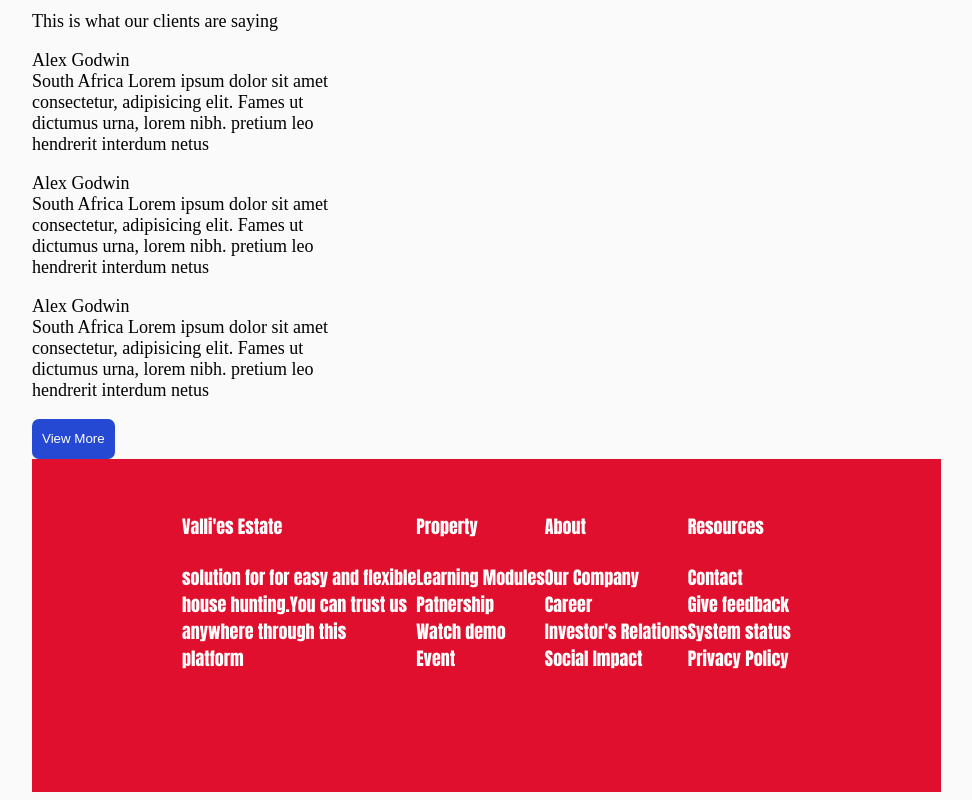
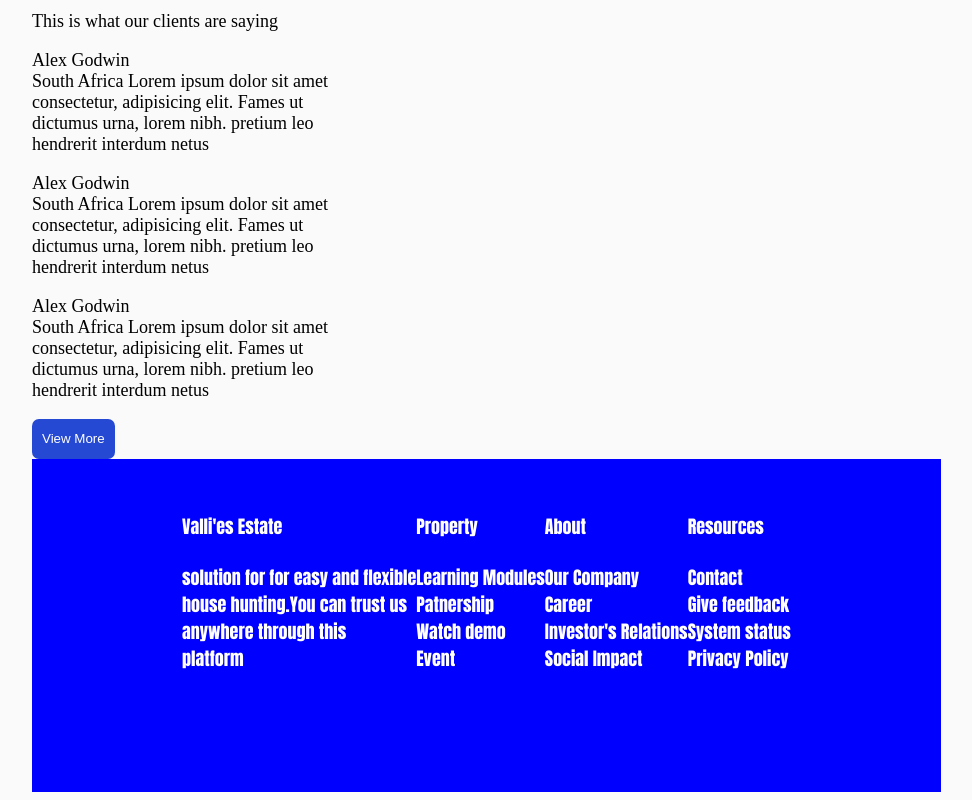
Before and after one commit to greg-mbugua/real-estate-project, a plain HTML site: page index.html in a window 1280 px wide. Shown: the part 2306-3106 px from the top of the page, without its empty margins (68-1040 px from the left). Drawn offline with Linux system fonts and the light colour scheme.

Commit message:
initial changes

```diff
--- a/index.css
+++ b/index.css
@@ -48,10 +48,10 @@ button{
 .flex_blue_content{
    font-family: impact, haettnschwiler,'Ariaal narrwo';
    display: inline-flex;
-   justify-content: rgb(227, 9, 53);
+   justify-content: blue;
    padding: 30px 150px 120px;
    color: #ffff;
-   background-color: rgb(225, 15, 46);
+   background-color: blue;
 }
 .paragraph1 .button26 button{
    height: 40px;
```
Also changed, not shown: 1 other file.
